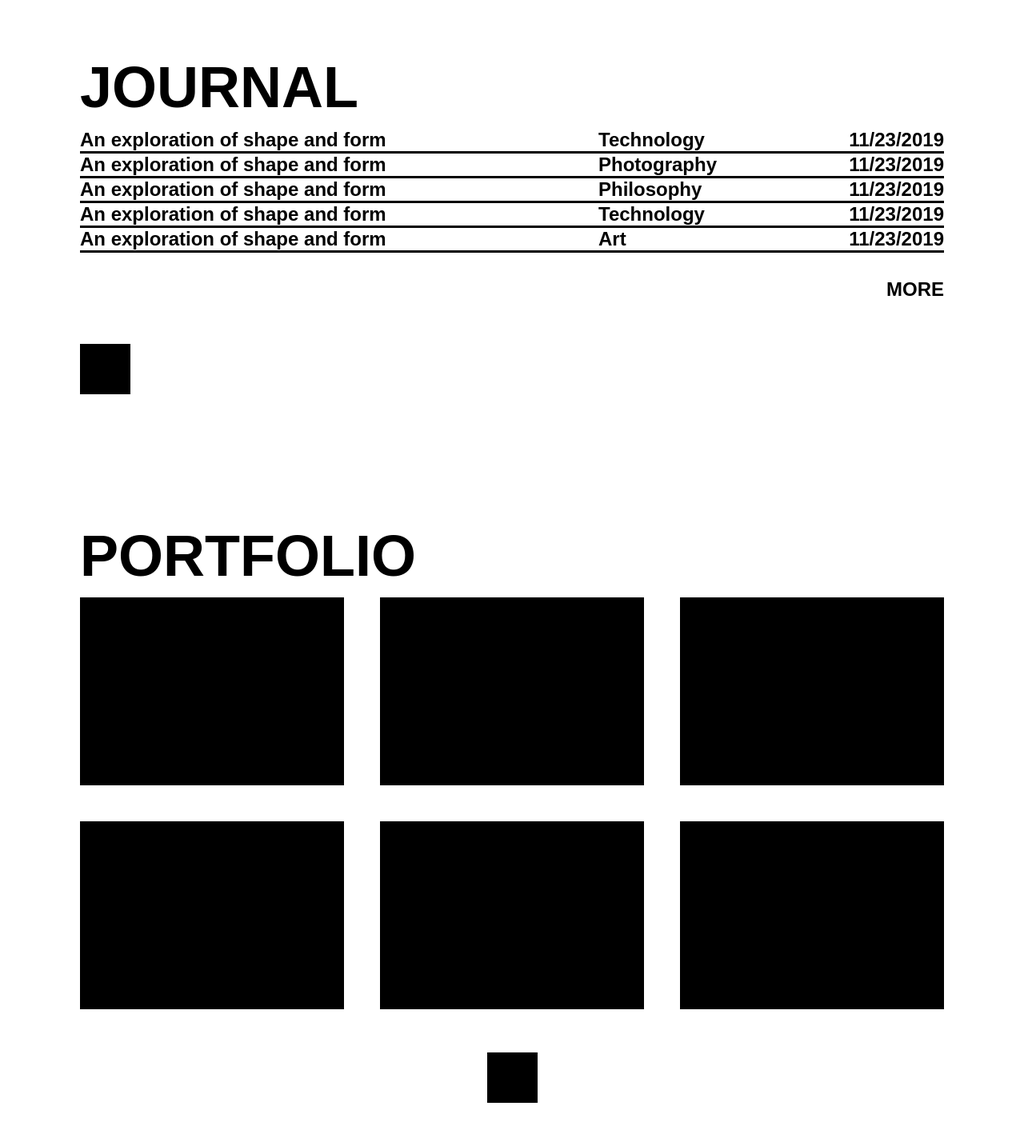
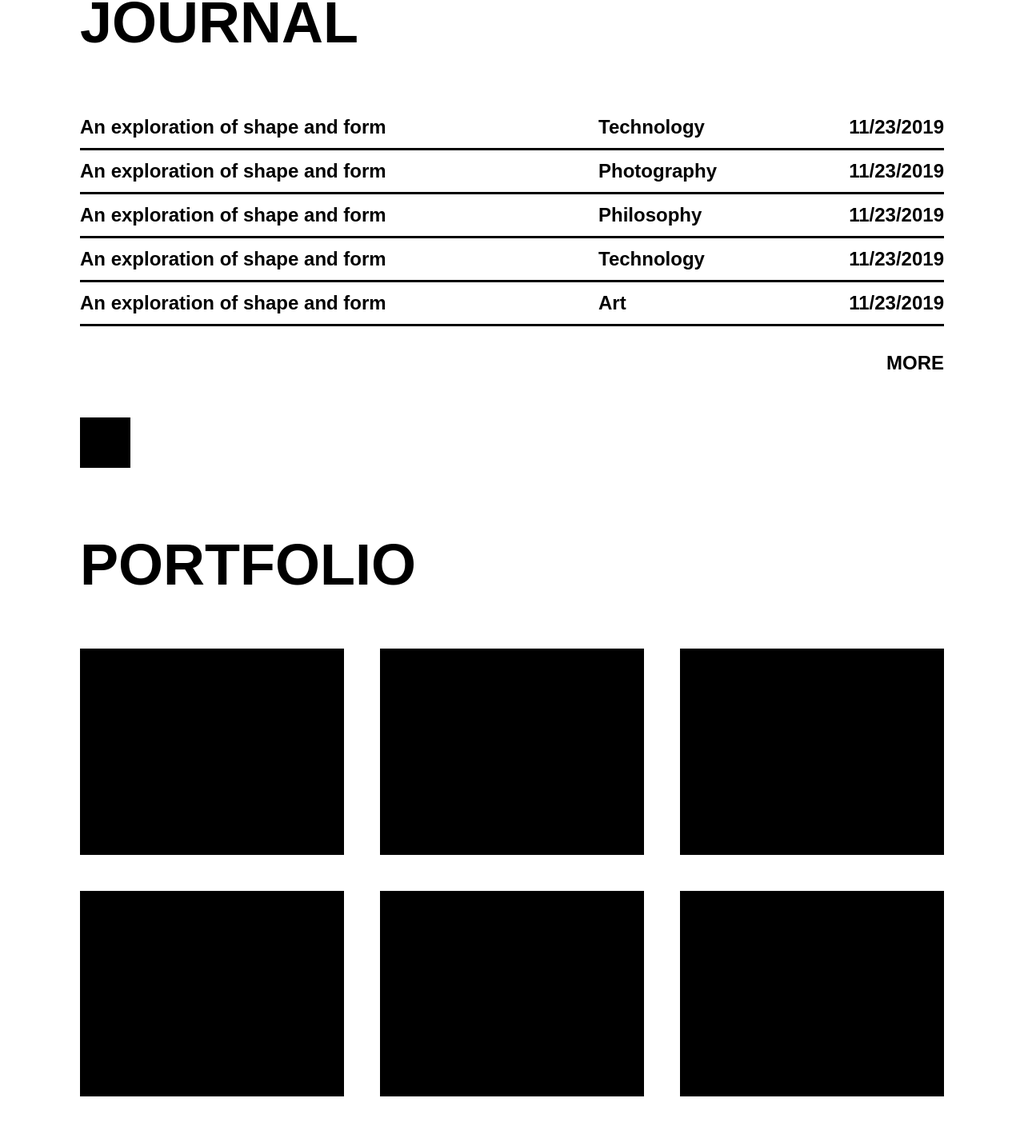
Before and after one commit to vladmog/vmportfolio, a React (Create React App) app in the folder vmportfolio/: page / in a window 1280 px wide. Shown: the part 893-2316 px from the top of the page at 80% size. Built offline with nearby package versions, Linux system fonts and the light colour scheme; a web font is replaced by a local one.

Commit message:
removed height constraints on quadrants

```diff
--- a/vmportfolio/src/components/landing/Entry.js
+++ b/vmportfolio/src/components/landing/Entry.js
@@ -11,13 +11,9 @@ S.Container = styled.div`
     justify-content: space-between;
     font-size: 24px;
     border-bottom: solid black 3px;
+    padding: 12px 0px 12px 0px;
     // border: solid green 1px;
-    @media (max-width: 380px) {
-        flex-direction: column;
-        // height: 12vh;
-        height: auto;
-        padding: 5px 0px 5px 0px;
-    }
+
     @media (max-width: 480px) {
         flex-direction: column;
         // height: 12vh;
@@ -29,10 +25,7 @@ S.Container = styled.div`
         text-align: left;
         // border: solid black 1px;
         width: 55%;
-        @media (max-width: 380px) {
-            width: 100%;
-            font-size: 18px;
-        }
+
         @media (max-width: 480px) {
             width: 100%;
             font-size: 18px;
@@ -48,11 +41,7 @@ S.Container = styled.div`
         justify-content: space-between;
         // border: solid purple 1px;
 
-        @media (max-width: 380px) {
-            width: 100%;
-            justify-content: flex-start;
-            color: #515151;
-        }
+
         @media (max-width: 480px) {
             width: 100%;
             justify-content: flex-start;
@@ -64,10 +53,7 @@ S.Container = styled.div`
             // border: solid black 1px;
             width: 50%;
 
-            @media (max-width: 380px) {
-                text-align: left;
-                font-size: 14px;
-            }
+
             @media (max-width: 480px) {
                 text-align: left;
                 font-size: 14px;
@@ -77,10 +63,7 @@ S.Container = styled.div`
         span:nth-child(2) {
             text-align: right;
 
-            @media (max-width: 380px) {
-                text-align: left;
-                font-size: 14px;
-            }
+
             @media (max-width: 480px) {
                 text-align: left;
                 font-size: 14px;
--- a/vmportfolio/src/components/landing/Landing.js
+++ b/vmportfolio/src/components/landing/Landing.js
@@ -20,9 +20,7 @@ S.Container = styled.div`
 
     footer {
         align-self: center;
-        @media (max-width: 380px) {
-            font-size: 12px;
-        }
+
         @media (max-width: 480px) {
             font-size: 12px;
         }
--- a/vmportfolio/src/components/landing/Quadrant1.js
+++ b/vmportfolio/src/components/landing/Quadrant1.js
@@ -14,20 +14,17 @@ S.Container = styled.div`
     justify-content: center;
     align-items: center;
     padding: 0px 100px;
-    @media (max-width: 380px) {
-        padding: 0px 20px;
-    }
+    // border: solid red 1px;
+
     @media (max-width: 480px) {
         padding: 0px 20px;
     }
 
     h1 {
-        margin-top: 15vh;
+        margin-top: 25vh;
         font-size: 48px;
         text-align: left;
-        @media (max-width: 380px) {
-            font-size: 28px;
-        }
+
         @media (max-width: 480px) {
             font-size: 28px;
         }
@@ -50,10 +47,7 @@ S.Block = styled.div`
     width: 63px;
     background-color: black;
 
-    @media (max-width: 380px) {
-        width: 50px;
-        height: 50px;
-    }
+
     @media (max-width: 480px) {
         width: 50px;
         height: 50px;
--- a/vmportfolio/src/components/landing/Quadrant2.js
+++ b/vmportfolio/src/components/landing/Quadrant2.js
@@ -8,30 +8,29 @@ const S = {};
 S.Container = styled.div`
     width: 100%;
     box-sizing: border-box;
-    height: 92vh;
     display: flex;
     flex-direction: column;
     justify-content: center;
     align-items: center;
     padding: 0px 100px;
+    // border: solid green 1px;
+    margin-top: 10vh;
 
-    @media (max-width: 380px) {
-        padding: 0px 20px;
-    }
+
     @media (max-width: 480px) {
         padding: 0px 20px;
+        margin-top: 10vh;
     }
 
 
     h2 {
         font-size: 72px;
         align-self: flex-start;
-        margin: 1% 0px;
-        @media (max-width: 380px) {
-            font-size: 48px;
-        }
+        margin: 0px 0px 8vh 0px;
+
         @media (max-width: 480px) {
             font-size: 48px;
+            margin-bottom: 3vh;
         }
     }
 
@@ -40,9 +39,7 @@ S.Container = styled.div`
         font-size: 24px;
         margin-top: 3%;
 
-        @media (max-width: 380px) {
-            font-size: 18px;
-        }
+
         @media (max-width: 480px) {
             font-size: 18px;
         }
@@ -56,7 +53,7 @@ S.Block = styled.div`
     align-self: flex-start;
     margin-top: 5%;
 
-    @media (max-width: 380px) {
+    @media (max-width: 480px) {
         width: 50px;
         height: 50px;
     }
--- a/vmportfolio/src/components/landing/Quadrant3.js
+++ b/vmportfolio/src/components/landing/Quadrant3.js
@@ -9,51 +9,44 @@ S.Container = styled.div`
     flex-direction: column;
     align-items: center;
     width: 100%;
-    height: 92vh;
     padding: 0px 100px;
-    @media (max-width: 380px) {
-        padding: 0px 20px;
-    }
+    // border: solid black 1px;
+    margin-top: 10vh;
+
     @media (max-width: 480px) {
         padding: 0px 20px;
+        margin-top: 10vh;
     }
 
     h2 {
         font-size: 72px;
         align-self: flex-start;
         // border: solid black 1px;
-        margin: 1% 0px;
+        margin: 0px 0px 8vh 0px;
 
-        @media (max-width: 380px) {
-            font-size: 43px;
-        }
+
         @media (max-width: 480px) {
             font-size: 43px;
+            margin-bottom: 5vh;
         }
     }
 `
 
 S.Grid = styled.div`
     display: grid;
-    height: 70%;
+    height: 70vh;
     width: 100%;
     grid-template-columns: repeat(3, 1fr);
     grid-template-rows: (2, 1fr);
     grid-gap: 45px;
 
-    @media (max-width: 380px) {
-        margin-top: 10%;
+
+    @media (max-width: 480px) {
+        margin-top: 0%;
         grid-template-columns: repeat(2, 1fr);
         grid-template-rows: (3, 1fr);
         grid-gap: 36px;
-        height: 60%;
-    }
-    @media (max-width: 480px) {
-        margin-top: 10%;
-        grid-template-columns: repeat(2, 1fr);
-        grid-template-rows: (3, 1fr);
-        grid-gap: 36px;
-        height: 60%;
+        height: 60vh;
     }
 
     div {
@@ -68,12 +61,6 @@ S.Block = styled.div`
     align-self: center;;
     margin-top: 5%;
 
-    @media (max-width: 380px) {
-        display: none;
-        width: 50px;
-        height: 50px;
-        margin-top: 15%;
-    }
     @media (max-width: 480px) {
         display: none;
         width: 50px;
--- a/vmportfolio/src/components/landing/Quadrant4.js
+++ b/vmportfolio/src/components/landing/Quadrant4.js
@@ -14,9 +14,9 @@ S.Container = styled.div`
     display: flex;
     flex-direction: column;
     align-items: flex-start;
-    @media (max-width: 380px) {
-        padding: 0px 20px;
-    }
+    // border: solid black 1px;
+    margin-top: 10vh;
+
     @media (max-width: 480px) {
         padding: 0px 20px;
     }
@@ -24,9 +24,7 @@ S.Container = styled.div`
     h2 {
         font-size: 72px;
         margin: 10% 0px 1% 0px;
-        @media (max-width: 380px) {
-            font-size: 48px;
-        }
+
         @media (max-width: 480px) {
             font-size: 48px;
         }
@@ -44,9 +42,6 @@ S.Container = styled.div`
             align-items: center;
             margin-bottom: 10px;
 
-            @media (max-width: 380px) {
-                font-size: 24px;
-            }
             @media (max-width: 480px) {
                 font-size: 24px;
             }
@@ -61,10 +56,6 @@ S.Container = styled.div`
         height: 70px;
         width: 70px;
 
-        @media (max-width: 380px) {
-            height: 54px;
-            width: 54px;
-        }
         @media (max-width: 480px) {
             height: 54px;
             width: 54px;
--- a/vmportfolio/src/components/nav/Nav.js
+++ b/vmportfolio/src/components/nav/Nav.js
@@ -19,17 +19,19 @@ S.Container = styled.div`
     box-sizing: border-box;
     background-color: white;
 
+    @media (max-width: 480px) {
+        padding: 0px 20px;
+    }
+
 
 
     span {
         font-size: 72px;
         margin-left: 10px;
 
-        @media (max-width: 380px) {
-            font-size: 24px;
-        }
         @media (max-width: 480px) {
             font-size: 24px;
+            margin-left: 0px;
         }
     }
 
@@ -40,12 +42,7 @@ S.Container = styled.div`
         justify-content: space-around;
         // border: solid black 1px;
 
-        @media (max-width: 380px) {
-            font-size: 14px;
-            justify-content: space-between;
-            padding-left: 0px;
-            width: 60%;
-        }
+
         @media (max-width: 480px) {
             font-size: 14px;
             justify-content: space-between;
```
